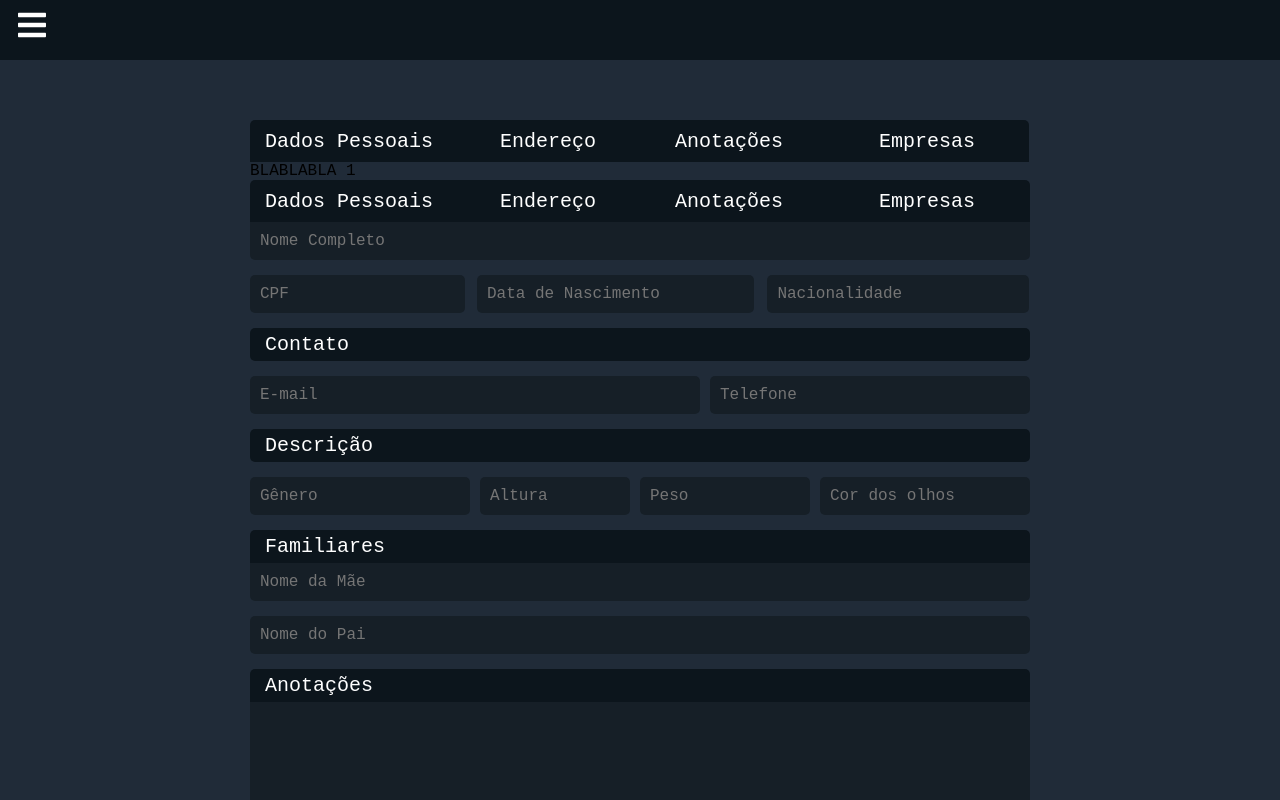
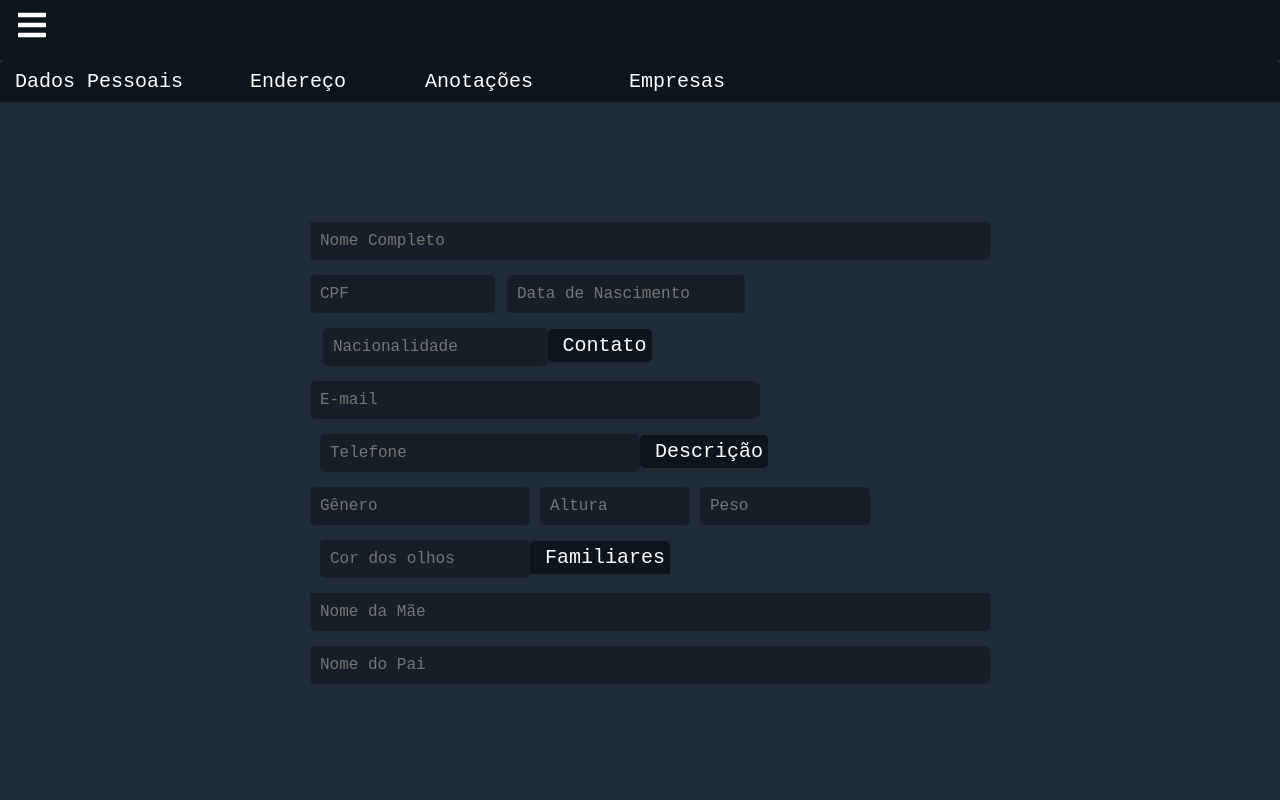
Before and after one commit to Igor-Cavalera/whoAreYou, a React (Create React App) app: page /Forms in a window 1280 px wide. Shown: the top 800 px of the page. Built offline with nearby package versions, Linux system fonts and the light colour scheme.

Commit message:
organizando-tab

```diff
--- a/src/components/Navbar.js
+++ b/src/components/Navbar.js
@@ -3,7 +3,7 @@ import * as FaIcons from 'react-icons/fa';
 import * as AiIcons from 'react-icons/ai';
 import { Link } from 'react-router-dom';
 import { SidebarData } from './SidebarData';
-import'./Navbar.css';
+import './Navbar.css';
 import { IconContext } from 'react-icons';
 
 function Navbar () {
--- a/src/components/form/NomePrincipal.js
+++ b/src/components/form/NomePrincipal.js
@@ -1,13 +1,12 @@
-function Nomeprincipal () {
+function NomePrincipal () {
     return (
         <input
             type="text"
             className="name"
             name="name"
             placeholder="Nome Completo"
-            id="nasc"
         />
     )
 }
 
-export default Nomeprincipal;
+export default NomePrincipal;
--- a/src/components/pages/Abas.js
+++ /dev/null
@@ -1,12 +0,0 @@
-function Abas () {
-    return (
-        <div className="abas">
-            <button className="aba-dados">Dados Pessoais</button>
-            <button className="aba-endereco">Endereço</button>
-            <button className="aba-notas">Anotações</button>
-            <button className="aba-empresas">Empresas</button>
-        </div>
-    )
-}
-
-export default Abas;
--- a/src/components/pages/Fomulario.js
+++ b/src/components/pages/Fomulario.js
@@ -1,74 +1,10 @@
 import { useState } from 'react';
 import Tabs from './tab/Tabs';
-import Nomeprincipal from '../form/NomePrincipal';
-import Cpf from '../form/Cpf';
-import Nasc from '../form/Nasc';
-import Genero from '../form/Genero';
-import Altura from '../form/Altura';
-import Peso from '../form/Peso';
-import NomeM from '../form/NomeM';
-import NomeP from '../form/NomeP';
-import AreaTexto from '../form/AreaTexto';
-import BotaoSalvar from '../form/BotaoSalvar';
-import Olhos from '../form/Olhos';
-import Abas from './Abas';
-import Nacionalidade from '../form/Nacionalidade';
-import Email from '../form/Email';
-import Telefone from '../form/Telefone';
 
 function Formulario() {
-
-    // Tentar passar os valores das Máscaras
-    // Valores entre componentes....
-    const [formValues, setFormValues] = useState({});
-
-    const handleInputChange = (e) => {
-        const {name, value} = e.target;
-        setFormValues({...formValues, [name]:value})
-    }
-
-        const handleSubmit = (e) => {
-        e.preventDefault();
-        /*
-        const formData = new FormData(e.target);
-        const data = Object.fromEntries(formData);
-
-        console.log('*** handleSubmit', data);
-        */
-    }
-        return (
-        <form onSubmit={ handleSubmit }>
-            <Tabs/>
-            <Abas/>
-            <Nomeprincipal onChange={ handleInputChange } value={formValues.name || ''}/>
-            <Cpf onChange={ handleInputChange } value={formValues.Cpf || ''}/>
-            <Nasc onChange= { handleInputChange } value={formValues.nasc || ''}/>
-            <Nacionalidade onChange={ handleInputChange }/>
-
-            <label className="contato">Contato </label>
-
-            <Email onChange={ handleInputChange }/>
-            <Telefone onChange={ handleInputChange }/>
-
-            <label className="descricao">Descrição </label>
-
-            <Genero onChange={ handleInputChange }/>
-            <Altura onChange={ handleInputChange }/>
-            <Peso onChange={ handleInputChange } />
-            <Olhos onChange={ handleInputChange }/>
-
-            <label className="familiares">Familiares</label>
-
-            <NomeM onChange={ handleInputChange } />
-            <NomeP onChange={ handleInputChange } />
-
-            <label className="anotacoes">Anotações </label>
-
-            <AreaTexto/>
-            <BotaoSalvar/>
-
-        </form>
-        );
+    return (
+        <Tabs/>
+    );
 
 }
 
--- a/src/components/pages/tab/Tabs.js
+++ b/src/components/pages/tab/Tabs.js
@@ -1,8 +1,37 @@
 import { useState } from 'react';
+import './index.css';
+import NomePrincipal from '../../form/NomePrincipal';
+import Cpf from '../../form/Cpf';
+import Nasc from '../../form/Nasc';
+import Nacionalidade from '../../form/Nacionalidade';
+import Email from '../../form/Email';
+import Telefone from '../../form/Telefone';
+import Genero from '../../form/Genero';
+import Altura from '../../form/Altura';
+import Peso from '../../form/Peso';
+import Olhos from '../../form/Olhos';
+import NomeM from '../../form/NomeM';
+import NomeP from '../../form/NomeP';
+import AreaTexto from '../../form/AreaTexto';
+import BotaoSalvar from '../../form/BotaoSalvar';
+
 
 function Tabs() {
     const [index, setIndex] = useState(0);
+    const [formValues, setFormValues] = useState({});
+
+    const handleInputChange = (e) => {
+        const {name, value} = e.target;
+        setFormValues({...formValues, [name]:name})
+    }
+
+    const handleSubmit = (e) => {
+        e.preventDefault();
+
+    }
+
     return (
+        <>
             <div className="aba">
                 <div className="abas">
                     <button className="aba-dados" onClick={() => {setIndex(0)}}>
@@ -19,19 +48,45 @@ function Tabs() {
                     </button>
                 </div>
 
+                <form onSubmit={ handleSubmit }>
                 <div className="tabContent" hidden={index != 0}>
-                BLABLABLA 1
+                    <NomePrincipal onChange={ handleInputChange } value={formValues.name || ''}/>
+                    <Cpf onChange={ handleInputChange } value={formValues.Cpf || ''}/>
+                    <Nasc onChange= { handleInputChange } value={formValues.nasc || ''}/>
+                    <Nacionalidade onChange={ handleInputChange }/>
+
+                    <label className="contato">Contato </label>
+
+                    <Email onChange={ handleInputChange }/>
+                    <Telefone onChange={ handleInputChange }/>
+
+                    <label className="descricao">Descrição </label>
+
+                    <Genero onChange={ handleInputChange }/>
+                    <Altura onChange={ handleInputChange }/>
+                    <Peso onChange={ handleInputChange } />
+                    <Olhos onChange={ handleInputChange }/>
+
+                    <label className="familiares">Familiares</label>
+
+                    <NomeM onChange={ handleInputChange } />
+                    <NomeP onChange={ handleInputChange } />
                 </div>
+                </form>
                 <div className="tabContent" hidden={index != 1}>
                     BLABLABLA 2
                 </div>
                 <div className="tabContent" hidden={index != 2}>
-                BLABLABLA 3
+                    <label className="anotacoes">Anotações </label>
+
+                    <AreaTexto/>
+                    <BotaoSalvar/>
                 </div>
                 <div className="tabContent" hidden={index != 3}>
                     BLABLABLA 4
                 </div>
             </div>
+        </>
     )
 }
 
--- /dev/null
+++ b/src/components/pages/tab/index.css
@@ -0,0 +1,306 @@
+body {
+    max-width: 100vw;
+    background-color: #202b38;
+}
+
+h1 {
+    font-family: 'Courier New', Courier, monospace;
+    margin: 0 0 20px 11px;
+    color: #ffffff;
+}
+
+.tabContent {
+    max-width: 900px;
+    margin: 0 auto;
+    padding: 60px;
+    font-family: 'Courier New', Courier, monospace;
+}
+
+form {
+    display: flex;
+    flex-wrap: wrap;
+    max-width: 900px;
+    margin: 0 auto;
+    padding: 60px;
+    font-family: 'Courier New', Courier, monospace;
+}
+
+input, select, textarea {
+    margin-bottom: 20px;
+    padding: 8px;
+    background: #161f27;
+    font-family: 'Courier New', Courier, monospace;
+    font-size: 15px;
+    color: #dbdbdb;
+    border-radius: 5px;
+}
+
+label {
+    color: #ffffff;
+}
+
+.anotacoes_textArea {
+    all: unset;
+    resize: none;
+    border-radius: 0 0 5px 5px;
+    color: #ffffff;
+    padding: 15px;
+    background: #161f27;
+    width: 100%;
+    height: 250px;
+    margin-bottom: 15px;
+}
+
+/* ------------------- ABAS --------------- */
+
+.abas {
+    width: 100%;
+    height: 42px;
+    background: #0c151c;
+    border-radius: 5px 5px 0 0;
+}
+
+.aba-dados {
+    all: unset;
+    width: 200px;
+    border-radius: 5px 0 0 0;
+    padding: 10px 0 10px 15px;
+    color: #ffffff;
+    font-size: 20px;
+}
+
+.aba-endereco {
+    all: unset;
+    width: 130px;
+    padding: 10px 0 10px 35px;
+    color: #ffffff;
+    font-size: 20px;
+}
+
+.aba-notas {
+    all: unset;
+    width: 150px;
+    padding: 10px 0 10px 45px;
+    color: #ffffff;
+    font-size: 20px;
+}
+
+.aba-empresas {
+    all: unset;
+    width: 150px;
+    padding: 10px 0 10px 54px;
+    color: #ffffff;
+    font-size: 20px;
+}
+
+/* --------- ABAS (Cursor: Pointer) ----------- */
+
+.aba-dados:hover {
+    background-color: #040a0f;
+    cursor: pointer;
+}
+
+.aba-endereco:hover {
+    background-color: #040a0f;
+    cursor: pointer;
+}
+
+.aba-notas:hover {
+    background-color: #040a0f;
+    cursor: pointer;
+}
+
+.aba-empresas:hover {
+    background-color: #040a0f;
+    cursor: pointer;
+}
+
+/* -------------- Inputs ---------------*/
+
+.name {
+    all: unset;
+    padding: 10px;
+    border-radius: 0 0 5px 5px;
+    background: #161f27;
+    width: 100%;
+    margin: 0 0 15px 0;
+    color: #ffffff;
+}
+
+.cpf, .nascimento {
+    all: unset;
+    padding: 10px;
+    border-radius: 5px;
+    background: #161f27;
+    margin: 0 0 15px 0;
+    color: #ffffff;
+}
+
+.nacionalidade {
+    all: unset;
+    padding: 10px;
+    border-radius: 5px;
+    background: #161f27;
+    margin: 0 0 15px 0;
+    color: #ffffff;
+}
+
+.cpf {
+    width: 25%;
+}
+
+.nascimento {
+    width: 33%;
+    margin-left: 12px;
+}
+
+.nacionalidade {
+    width: 31%;
+    margin-left: 13px;
+}
+
+.anotacoes, .descricao, .familiares, .contato {
+    font-size: 20px;
+    margin-bottom: 0px;
+    padding-left: 15px;
+    border-radius: 5px 5px 0 0;
+    background-color: #0c151c;
+}
+
+.contato {
+    width: 100%;
+    border-radius: 5px;
+    background-color: #0c151c;
+    padding: 5px;
+    padding-left: 15px;
+    margin-bottom: 15px;
+}
+
+.email {
+    all: unset;
+    padding: 10px;
+    background: #161f27;
+    border-radius: 5px;
+    width: 430px;
+    margin: 0 0 15px 0;
+    color: #ffffff;
+}
+
+.telefone {
+    all: unset;
+    padding: 10px;
+    background: #161f27;
+    border-radius: 5px;
+    margin: 0 0 15px 10px;
+    width: 300px;
+    color: #ffffff;
+}
+
+.descricao {
+    width: 100%;
+    border-radius: 5px;
+    background-color: #0c151c;
+    padding: 5px;
+    padding-left: 15px;
+    margin-bottom: 15px;
+}
+
+.genero, .altura {
+    all: unset;
+    padding: 10px;
+    background: #161f27;
+    border-radius: 5px;
+    width: 200px;
+    margin: 0 0 15px 0;
+    color: #ffffff;
+}
+
+.genero {
+    overflow: hidden;
+}
+
+.altura {
+    margin-left: 10px;
+    width: 130px
+}
+
+.peso {
+    all: unset;
+    padding: 10px;
+    border-radius: 5px;
+    background: #161f27;
+    width: 150px;
+    margin: 0 0 15px 10px;
+    color: #ffffff;
+}
+
+input[type=number]::-webkit-inner-spin-button,
+input[type=number]::-webkit-outer-spin-button {
+-webkit-appearance: none;
+}
+
+.olhos {
+    all: unset;
+    padding: 10px;
+    border-radius: 5px;
+    background: #161f27;
+    width: 190px;
+    margin: 0 0 15px 10px;
+    color: #ffffff;
+}
+
+.familiares {
+    width: 100%;
+    background-color: #0c151c;
+    padding: 5px;
+    padding-left: 15px;
+}
+
+.maeNome , .paiNome {
+    all: unset;
+    padding: 10px;
+    border-radius: 5px;
+    background-color: #161f27;
+    margin-bottom: 15px;
+    width: 100%;
+    color: #ffffff;
+}
+
+.maeNome {
+    all: unset;
+    background-color: #161f27;
+    width: 100%;
+    margin-bottom: 15px;
+    padding: 10px;
+    border-radius: 0 0 5px 5px;
+    color: #ffffff;
+}
+
+.anotacoes {
+    all: unset;
+    width: 100%;
+    background-color: #0c151c;
+    border-radius: 5px 5px 0 0 ;
+    color: #ffffff;
+    font-size: 20px;
+    padding: 5px;
+    padding-left: 15px;
+}
+
+.butaoSalvar {
+    all: unset;
+    text-align: center;
+    width: 100%;
+    margin: 0 0 15px 0;
+    font-family: 'Courier New', Courier, monospace;
+    background: #0c151c;
+    color: #ffffff;
+    padding: 10px;
+    border-radius: 5px;
+    font-size: 20px;
+}
+
+.butaoSalvar:hover {
+    background-color: #040a0f;
+    cursor: pointer;
+}
--- a/src/index.css
+++ b/src/index.css
@@ -115,8 +115,8 @@ label {
   padding: 10px;
   border-radius: 0 0 5px 5px;
   background: #161f27;
+  width: 100%;
   margin: 0 0 15px 0;
-  width: 100%;
   color: #ffffff;
 }
 
```
Lines whose indentation alone changed are shown as unchanged.
